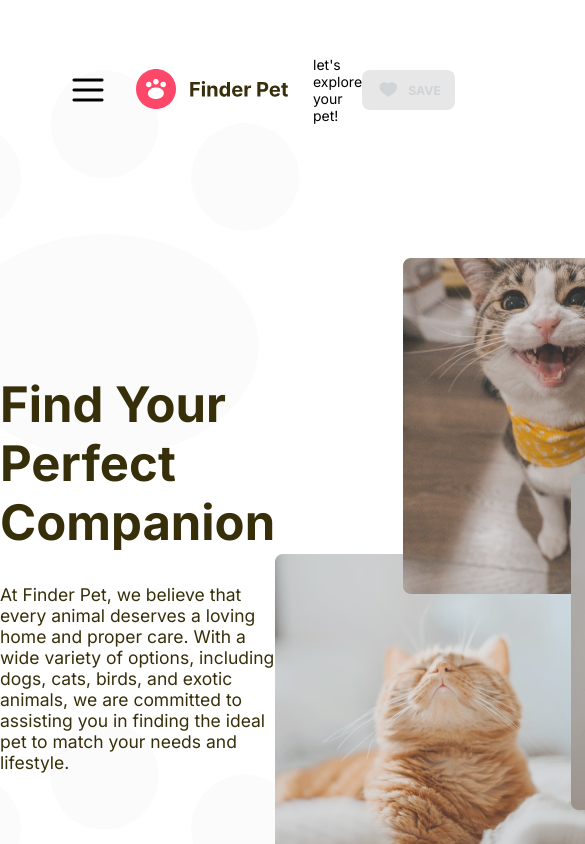
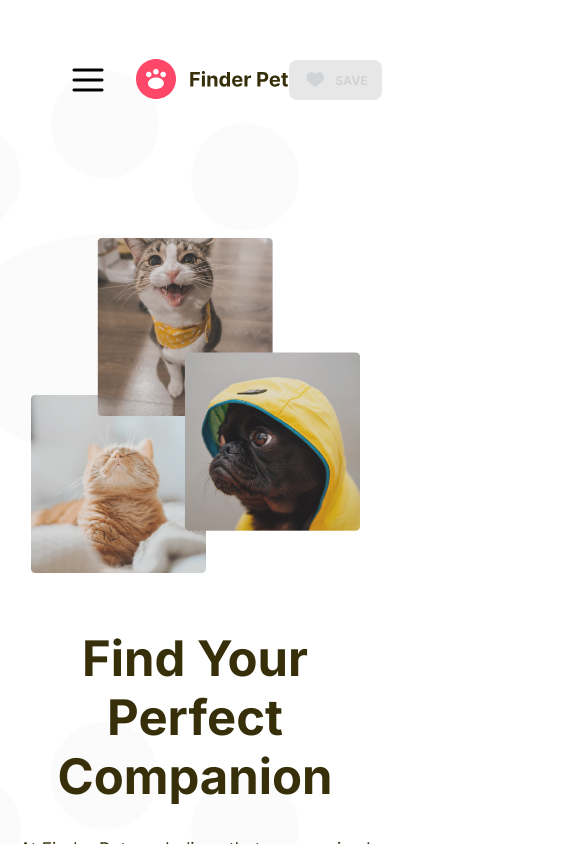
Before and after one commit to brunoaalexandree/find-pet, a React (Vite) app: page /about in a window 390 px wide. Shown: the top 844 px of the page, 585 px wide, since content can reach past the window. Built offline with nearby package versions, Linux system fonts and the light colour scheme; no server answers; the database is empty.

Commit message:
feat: about responsive, and some adjusts

```diff
--- a/src/components/CardFeed/styles.ts
+++ b/src/components/CardFeed/styles.ts
@@ -32,6 +32,12 @@ export const Container = styled.div<ContainerProps>`
   &:hover {
     cursor: pointer;
   }
+  @media only screen and (max-width: 600px) {
+    width: 100%;
+    max-width: 344px;
+    height: ${(props) =>
+      props.cardSize === 'small' ? '344px' : props.cardSize && '544px'};
+  }
 `;
 
 export const Card = styled.div`
--- a/src/components/FeedContainer/styles.ts
+++ b/src/components/FeedContainer/styles.ts
@@ -9,4 +9,11 @@ export const Container = styled.div`
   justify-content: center;
   grid-template-columns: repeat(auto-fill, 576px);
   gap: 32px;
+
+  @media only screen and (max-width: 600px) {
+    display: flex;
+    flex-direction: column;
+    align-items: center;
+    justify-content: center;
+  }
 `;
--- a/src/presentation/flows/SignedIn/About/style.ts
+++ b/src/presentation/flows/SignedIn/About/style.ts
@@ -35,6 +35,14 @@ export const Content = styled.main`
   margin: 0 auto;
   max-width: 1440px;
   padding: 128px 0px;
+
+  @media only screen and (max-width: 980px) {
+    flex-direction: column;
+    align-items: center;
+    justify-content: center;
+    text-align: center;
+    gap: 56px;
+  }
 `;
 
 export const TextContent = styled.div`
@@ -67,6 +75,15 @@ export const ImgContent = styled.div`
     width: 632px;
     height: 632px;
   }
+
+  @media only screen and (max-width: 980px) {
+    order: -1;
+
+    img {
+      width: 329px;
+      height: 335px;
+    }
+  }
 `;
 
 export const LoadMore = styled.div`
--- a/src/presentation/flows/SignedIn/Home/layout.tsx
+++ b/src/presentation/flows/SignedIn/Home/layout.tsx
@@ -118,7 +118,7 @@ export function HomeLayout({
         </Content>
       </Container>
 
-      <Footer />
+      {/* <Footer /> */}
     </>
   );
 }
--- a/src/presentation/flows/SignedIn/Home/style.ts
+++ b/src/presentation/flows/SignedIn/Home/style.ts
@@ -4,6 +4,7 @@ import backgroundVectors from '../../../../assets/background_vectors.png';
 
 export const Container = styled.div`
   background: url(${backgroundVectors});
+  width: 100%;
 `;
 
 export const TopSection = styled.div`
@@ -35,6 +36,11 @@ export const ResultText = styled.p`
 export const SearchBox = styled.main`
   width: 100%;
   max-width: 1180px;
+
+  @media only screen and (max-width: 979px) {
+    padding-left: 64px;
+    padding-right: 64px;
+  }
 `;
 
 export const GradientEffect = styled.div`
@@ -47,6 +53,13 @@ export const GradientEffect = styled.div`
 export const Content = styled.main`
   width: 100%;
   padding: 0 64px;
+
+  @media only screen and (max-width: 979px) {
+    width: 100%;
+    display: flex;
+    align-items: center;
+    justify-content: center;
+  }
 `;
 
 export const LoadMore = styled.div`
--- a/src/presentation/flows/SignedIn/components/DrawerPage/styles.ts
+++ b/src/presentation/flows/SignedIn/components/DrawerPage/styles.ts
@@ -61,6 +61,10 @@ export const DrawerContent = styled.div`
     width: 100%;
     max-width: 576px;
     margin-top: 120px;
+  }
+
+  @media only screen and (max-width: 979px) {
+    padding: 120px 24px;
   }
 `;
 
@@ -138,6 +142,10 @@ export const AlsoLikeTitle = styled.div`
     font-size: 1.5rem;
     font-weight: 600;
   }
+
+  @media only screen and (max-width: 768px) {
+    justify-content: center;
+  }
 `;
 
 export const AlsoLike = styled.div`
@@ -148,4 +156,12 @@ export const AlsoLike = styled.div`
   gap: 40px;
   margin-top: 32px;
   padding-bottom: 32px;
+
+  @media only screen and (max-width: 979px) {
+    grid-template-columns: repeat(auto-fill, 336px);
+  }
+
+  @media only screen and (max-width: 768px) {
+    grid-template-columns: repeat(auto-fill, 344);
+  }
 `;
--- a/src/presentation/flows/SignedIn/components/Header/styles.ts
+++ b/src/presentation/flows/SignedIn/components/Header/styles.ts
@@ -21,6 +21,12 @@ export const LeftContent = styled.div`
   display: flex;
   align-items: center;
   gap: 24px;
+
+  @media only screen and (max-width: 480px) {
+    span {
+      display: none;
+    }
+  }
 `;
 
 export const MenuResponsiveControl = styled.div`
```
Also changed, not shown: src/assets/mobile_logo.svg (added).
